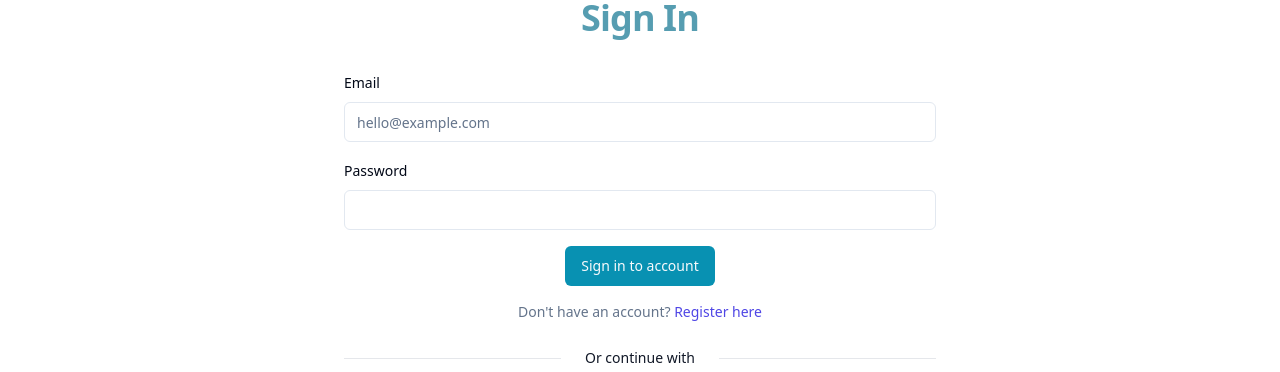
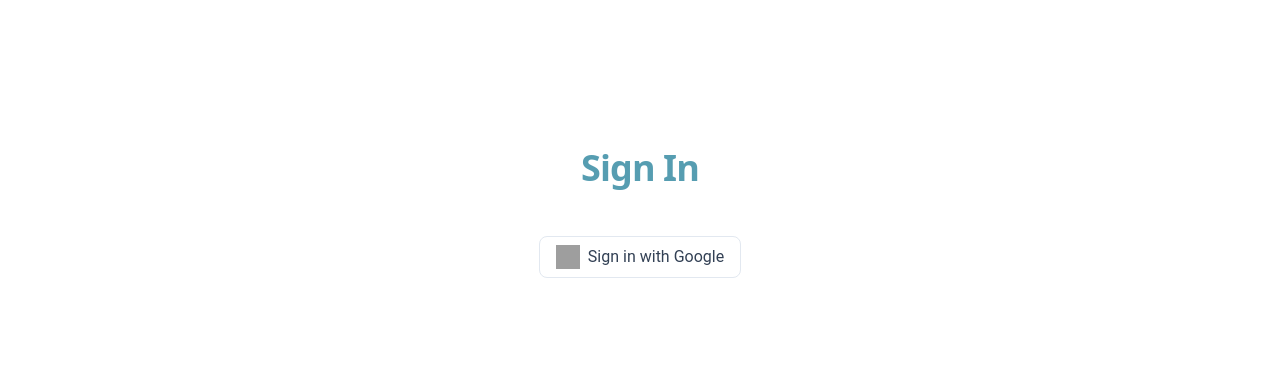
Before and after one commit to chintochau/Video-Summarizer, a React (Vite) app in the folder client/: page /login in a window 1280 px wide. Shown: the part 176-548 px from the top of the page. Built offline with nearby package versions, Linux system fonts and the light colour scheme; no server answers; grey boxes are pictures that could not be loaded; a web font is replaced by a local one; what @ffmpeg/ffmpeg would draw is missing.

Commit message:
remove signin

```diff
--- a/client/src/pages/LoginPage.jsx
+++ b/client/src/pages/LoginPage.jsx
@@ -37,7 +37,7 @@ const LoginPage = () => {
             <CardTitle className="text-center text-3xl font-extrabold leading-8 text-cyan-700/70 sm:text-4xl sm:leading-10 ">Sign In</CardTitle>
           </CardHeader>
           <CardContent>
-            <LoginForm />
+            {/* <LoginForm />
             <div className="relative mt-6">
               <div
                 className="absolute inset-0 flex items-center"
@@ -50,7 +50,7 @@ const LoginPage = () => {
                   Or continue with
                 </span>
               </div>
-            </div>
+            </div> */}
             <div className="flex items-center justify-center dark:bg-gray-800 mt-4">
               <button
                 onClick={AuthService.signInWithGoogle}
--- a/client/src/pages/RegisterPage.jsx
+++ b/client/src/pages/RegisterPage.jsx
@@ -27,7 +27,7 @@ const RegisterPage = () => {
             <CardTitle className="text-center text-3xl font-extrabold leading-8 text-cyan-700/70 sm:text-4xl sm:leading-10 ">Sign up</CardTitle>
           </CardHeader>
           <CardContent>
-            <SignupForm />
+            {/* <SignupForm />
             <div className="relative mt-6">
               <div className="absolute inset-0 flex items-center" aria-hidden="true">
                 <div className="w-full border-t border-gray-200" />
@@ -35,7 +35,7 @@ const RegisterPage = () => {
               <div className="relative flex justify-center text-sm font-medium leading-6">
                 <span className="bg-white px-6 text-gray-900">Or continue with</span>
               </div>
-            </div>
+            </div> */}
             <div className="flex items-center justify-center dark:bg-gray-800 mt-4">
               <button
               onClick={AuthService.signInWithGoogle}
```
Also changed, not shown: 2 other files (tests, documents, lock files or other folders).
